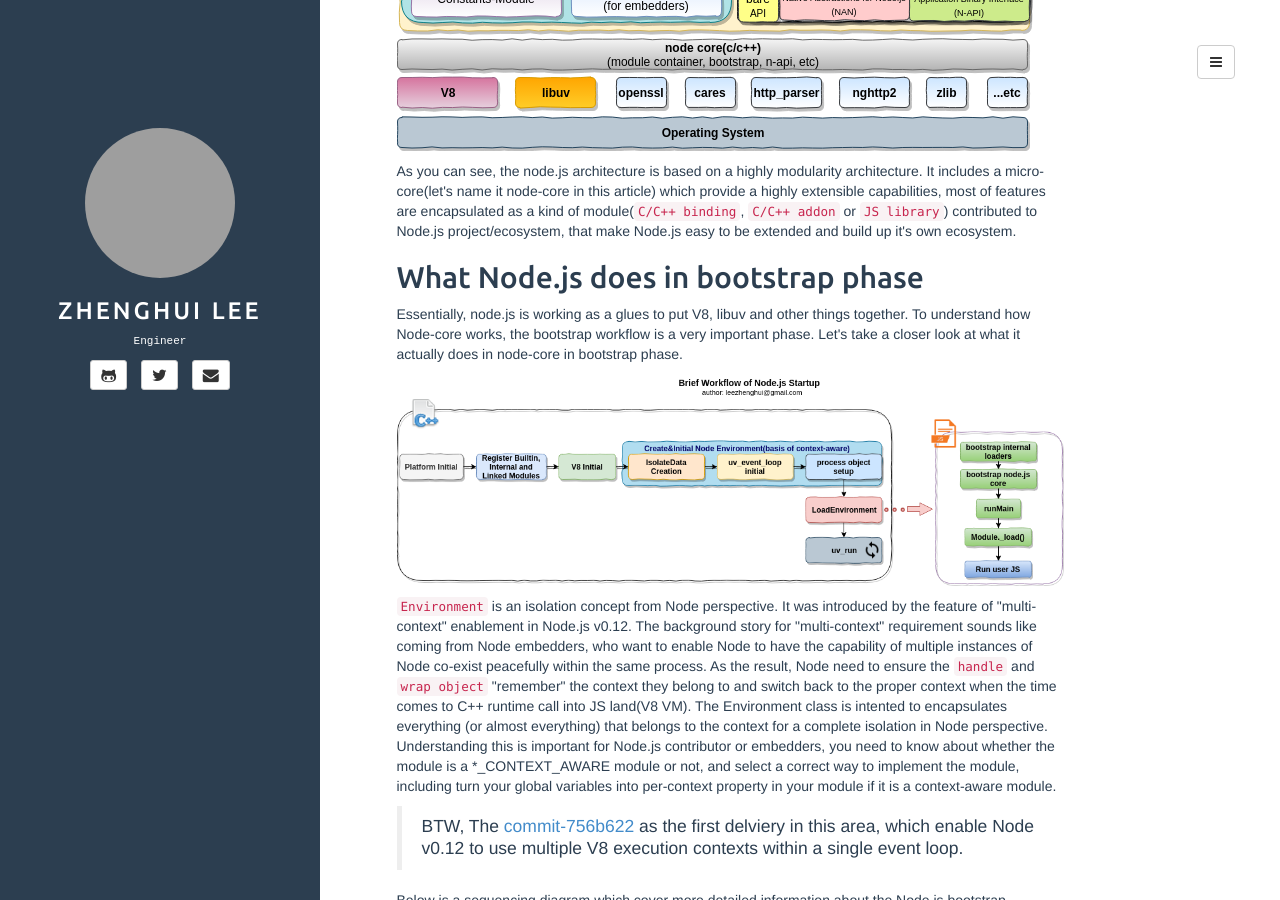
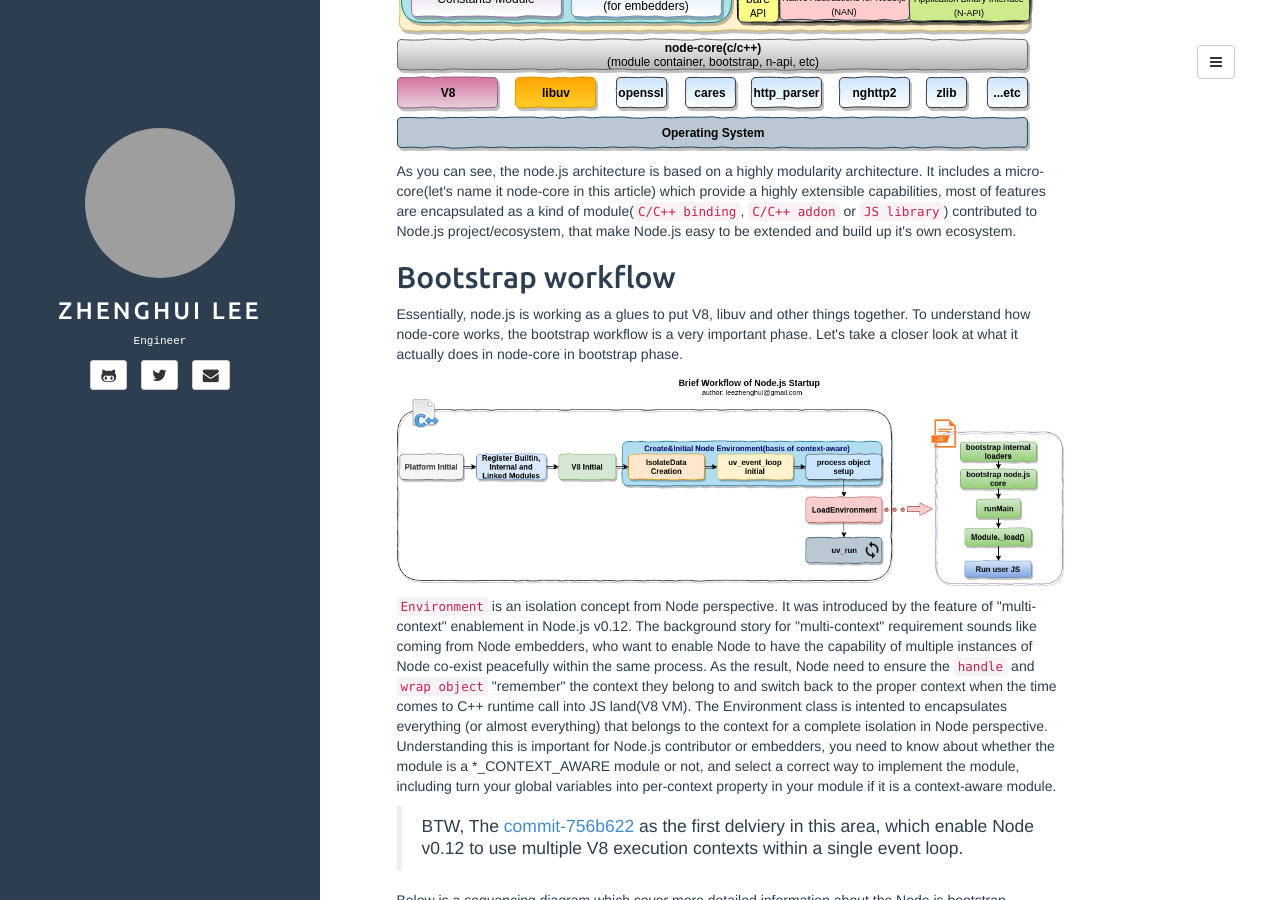
Before and after one commit to leezhenghui/leezhenghui.github.io, a Jekyll site: the page built from _posts/2018-11-11-demystify-node.js-modularity.md, in a window 1280 px wide and 900 px high, scrolled down 4671 px. Built offline with Jekyll 4.4.1, drawn with Linux system fonts in a browser that asks for light colours; comment, search, counter and statistics services are not loaded; some of the changed text lies outside the part shown; grey boxes are pictures that could not be loaded.

Commit message:
auto udpate by doc builder

```diff
--- a/_posts/2018-11-11-demystify-node.js-modularity.md
+++ b/_posts/2018-11-11-demystify-node.js-modularity.md
@@ -145,9 +145,9 @@
 
 As you can see, the node.js architecture is based on a highly modularity architecture. It includes a micro-core(let's name it node-core in this article) which provide a highly extensible capabilities, most of features are encapsulated as a kind of module(`C/C++ binding`, `C/C++ addon` or `JS library`) contributed to Node.js project/ecosystem, that make Node.js easy to be extended and build up it's own ecosystem.
 
-## What Node.js does in bootstrap phase
+## Bootstrap workflow
 
-Essentially, node.js is working as a glues to put V8, libuv and other things together. To understand how Node-core works, the bootstrap workflow is a very important phase. Let's take a closer look at what it actually does in node-core in bootstrap phase.
+Essentially, node.js is working as a glues to put V8, libuv and other things together. To understand how node-core works, the bootstrap workflow is a very important phase. Let's take a closer look at what it actually does in node-core in bootstrap phase.
 
 ![node.js-start-process-brief]({{ site.url }}/assets/materials/demystify-nodejs/inside-nodejs-startup-workflow-brief.png)
 
```
Also changed, not shown: assets/materials/demystify-nodejs/inside-nodejs-runtime-components.png.
